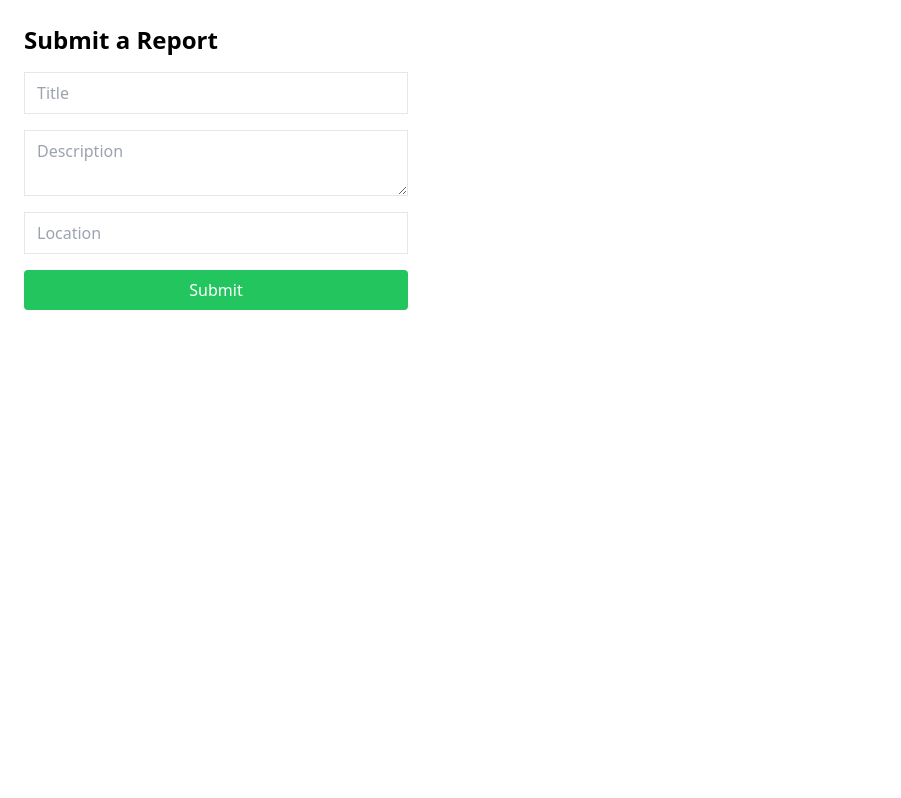
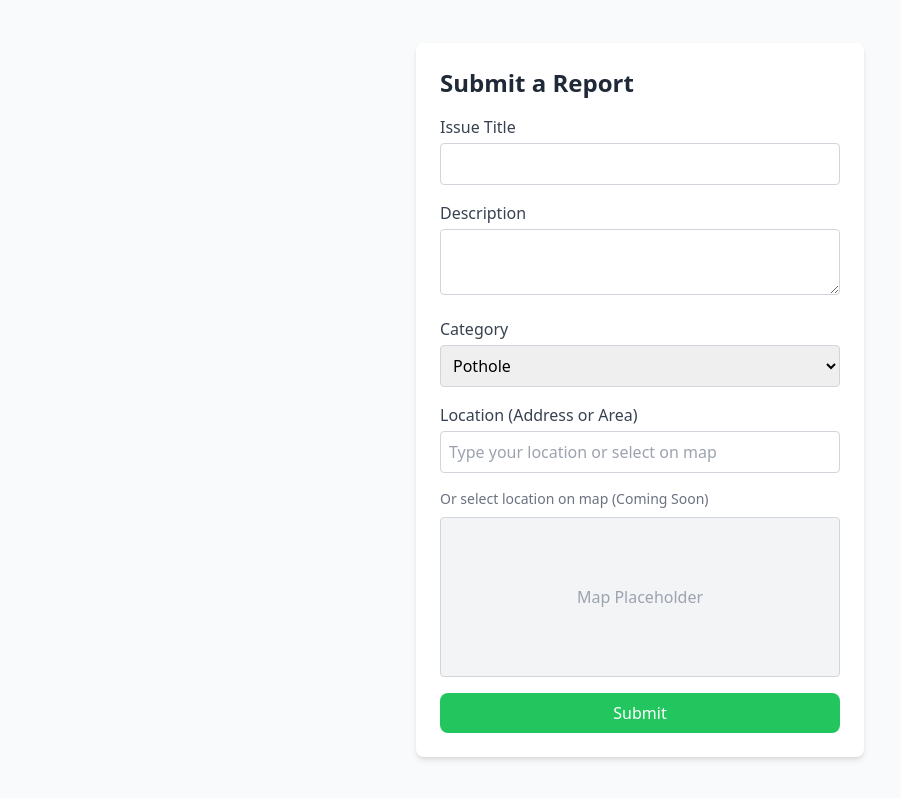
Before and after one commit to lnObempong/civicconnect, a React (Vite) app: page /report in a window 1280 px wide. Shown: the whole page, without its empty margins (0-901 px from the left). Built offline with nearby package versions, Linux system fonts and the light colour scheme.

Commit message:
Updating landing, submit report pages with updated categories and quotes

```diff
--- a/src/pages/Dashboard.jsx
+++ b/src/pages/Dashboard.jsx
@@ -1,12 +1,33 @@
+// src/pages/Dashboard.jsx
+import { useState } from "react";
+import { Link } from "react-router-dom";
+
 export default function Dashboard() {
+  const [reports, setReports] = useState([
+    { id: 1, title: "Pothole on Main St", category: "Pothole", status: "Pending" },
+    { id: 2, title: "Broken streetlight on Elm St", category: "Streetlight", status: "Resolved" },
+  ]);
+
   return (
-    <div className="p-6">
-      <h1 className="text-3xl font-bold mb-4">Your Reports</h1>
-      <a href="/report" className="bg-blue-500 text-white px-4 py-2 rounded">
-        Submit New Report
-      </a>
-      <div className="mt-6">
-        <p>No reports yet...</p>
+    <div className="min-h-screen bg-gray-50 p-6">
+      <div className="flex justify-between items-center mb-6">
+        <h1 className="text-3xl font-bold text-gray-800">Your Reports</h1>
+        <Link
+          to="/report"
+          className="bg-blue-500 text-white px-4 py-2 rounded-lg hover:bg-blue-600 transition"
+        >
+          Submit New Report
+        </Link>
+      </div>
+
+      <div className="grid grid-cols-1 md:grid-cols-2 gap-6">
+        {reports.map((report) => (
+          <div key={report.id} className="bg-white p-4 rounded-lg shadow hover:shadow-lg transition">
+            <h2 className="text-xl font-bold mb-1">{report.title}</h2>
+            <p className="text-gray-700">Category: {report.category}</p>
+            <p className="text-gray-600 mt-1">Status: {report.status}</p>
+          </div>
+        ))}
       </div>
     </div>
   );
--- a/src/pages/Landing.jsx
+++ b/src/pages/Landing.jsx
@@ -1,16 +1,49 @@
+// src/pages/Landing.jsx
+import { Link } from "react-router-dom";
+
 export default function Landing() {
   return (
-    <div className="flex flex-col items-center justify-center h-screen">
-      <h1 className="text-4xl font-bold mb-4">Welcome to CivicConnect</h1>
-      <p className="mb-6 text-lg text-gray-600">
-        Report local issues and make your community better!
-      </p>
-      <a
-        href="/login"
-        className="bg-blue-500 text-white px-4 py-2 rounded hover:bg-blue-600"
-      >
-        Get Started
-      </a>
+    <div className="min-h-screen flex flex-col justify-between bg-gray-50">
+      {/* Hero Section */}
+      <section className="flex flex-col items-center justify-center flex-grow text-center px-4">
+        <h1 className="text-5xl font-extrabold mb-4 text-gray-800">
+          Welcome to CivicConnect
+        </h1>
+        <p className="text-lg mb-6 text-gray-600">
+          Empowering Citizens to Report Issues and Improve Communities
+        </p>
+        <Link
+          to="/login"
+          className="bg-blue-500 text-white px-6 py-3 rounded-lg hover:bg-blue-600 transition"
+        >
+          Get Started
+        </Link>
+      </section>
+
+      {/* Features Section */}
+      <section className="flex flex-wrap justify-center gap-8 p-8 bg-white shadow-inner">
+        <div className="bg-gray-100 p-6 rounded-lg w-64 text-center hover:shadow-lg transition">
+          <h2 className="font-bold text-xl mb-2">Report Issues Instantly</h2>
+          <p>Submit community issues quickly with photos and details.</p>
+        </div>
+        <div className="bg-gray-100 p-6 rounded-lg w-64 text-center hover:shadow-lg transition">
+          <h2 className="font-bold text-xl mb-2">Track Your Reports</h2>
+          <p>Follow up on your submissions and see progress in real-time.</p>
+        </div>
+        <div className="bg-gray-100 p-6 rounded-lg w-64 text-center hover:shadow-lg transition">
+          <h2 className="font-bold text-xl mb-2">Stay Informed</h2>
+          <p>Receive updates on community actions and outcomes.</p>
+        </div>
+      </section>
+
+      {/* Footer */}
+      <footer className="bg-gray-200 p-4 text-center">
+        <ul className="flex justify-center gap-6 text-gray-700">
+          <li><Link to="/about" className="hover:underline">About Us</Link></li>
+          <li><Link to="/contact" className="hover:underline">Contact</Link></li>
+          <li><Link to="/privacy" className="hover:underline">Privacy Policy</Link></li>
+        </ul>
+      </footer>
     </div>
   );
 }
--- a/src/pages/Login.jsx
+++ b/src/pages/Login.jsx
@@ -1,18 +1,43 @@
+import { useState } from "react";
+import { useNavigate } from "react-router-dom";
+
 export default function Login() {
+  const [username, setUsername] = useState("");
+  const [password, setPassword] = useState("");
+  const navigate = useNavigate();
+
+  const handleLogin = (e) => {
+    e.preventDefault();
+    // Mock validation
+    if (username === "user" && password === "pass") {
+      navigate("/dashboard"); // redirect to dashboard on success
+    } else {
+      alert("Invalid credentials");
+    }
+  };
+
   return (
-    <div className="flex flex-col items-center justify-center h-screen">
-      <h2 className="text-2xl font-bold mb-4">Login</h2>
+    <div style={{ display: "flex", flexDirection: "column", alignItems: "center", justifyContent: "center", height: "100vh" }}>
+      <h2>Login</h2>
+      <form onSubmit={handleLogin} style={{ display: "flex", flexDirection: "column", width: "300px" }}>
         <input
-        className="border px-3 py-2 mb-4 w-64"
           type="text"
           placeholder="Username"
+          value={username}
+          onChange={(e) => setUsername(e.target.value)}
+          style={{ marginBottom: "10px", padding: "8px" }}
         />
         <input
-        className="border px-3 py-2 mb-4 w-64"
           type="password"
           placeholder="Password"
+          value={password}
+          onChange={(e) => setPassword(e.target.value)}
+          style={{ marginBottom: "10px", padding: "8px" }}
         />
-      <button className="bg-green-500 text-white px-4 py-2 rounded">Login</button>
+        <button type="submit" style={{ padding: "8px", backgroundColor: "#4ade80", color: "#fff" }}>
+          Login
+        </button>
+      </form>
     </div>
   );
 }
--- a/src/pages/SubmitReport.jsx
+++ b/src/pages/SubmitReport.jsx
@@ -1,12 +1,101 @@
+import { useState } from "react";
+
 export default function SubmitReport() {
+  const [title, setTitle] = useState("");
+  const [description, setDescription] = useState("");
+  const [category, setCategory] = useState("Pothole");
+  const [location, setLocation] = useState("");
+
+  const handleSubmit = (e) => {
+    e.preventDefault();
+    // For now, we just alert, later connect to backend + API
+    alert(
+      `Report Submitted!\nTitle: ${title}\nDescription: ${description}\nCategory: ${category}\nLocation: ${location}`
+    );
+  };
+
   return (
-    <div className="p-6">
-      <h2 className="text-2xl font-bold mb-4">Submit a Report</h2>
-      <form className="flex flex-col w-96">
-        <input className="border px-3 py-2 mb-4" type="text" placeholder="Title" />
-        <textarea className="border px-3 py-2 mb-4" placeholder="Description"></textarea>
-        <input className="border px-3 py-2 mb-4" type="text" placeholder="Location" />
-        <button className="bg-green-500 text-white px-4 py-2 rounded">Submit</button>
+    <div className="min-h-screen flex items-center justify-center bg-gray-50 p-4">
+      <form
+        onSubmit={handleSubmit}
+        className="bg-white shadow-md rounded-lg p-6 w-full max-w-md"
+      >
+        <h2 className="text-2xl font-bold mb-4 text-gray-800">Submit a Report</h2>
+
+        {/* Issue Title */}
+        <label className="block mb-4">
+          <span className="block text-gray-700 mb-1">Issue Title</span>
+          <input
+            type="text"
+            value={title}
+            onChange={(e) => setTitle(e.target.value)}
+            className="w-full border border-gray-300 p-2 rounded focus:outline-none focus:ring-2 focus:ring-blue-500"
+            required
+          />
+        </label>
+
+        {/* Description */}
+        <label className="block mb-4">
+          <span className="block text-gray-700 mb-1">Description</span>
+          <textarea
+            value={description}
+            onChange={(e) => setDescription(e.target.value)}
+            className="w-full border border-gray-300 p-2 rounded focus:outline-none focus:ring-2 focus:ring-blue-500"
+            required
+          ></textarea>
+        </label>
+
+        {/* Category */}
+        <label className="block mb-4">
+  <span className="block text-gray-700 mb-1">Category</span>
+  <select
+    value={category}
+    onChange={(e) => setCategory(e.target.value)}
+    className="w-full border border-gray-300 p-2 rounded focus:outline-none focus:ring-2 focus:ring-blue-500"
+    required
+  >
+    <option value="Pothole">Pothole</option>
+    <option value="Streetlight">Streetlight</option>
+    <option value="Trash">Trash</option>
+    <option value="Security">Security</option>
+    <option value="Sanitation">Sanitation</option>
+    <option value="Electricity">Electricity</option>
+    <option value="Education/School">Education/School</option>
+    <option value="Health">Health</option>
+    <option value="Environment">Environment</option>
+    <option value="Water">Water</option>
+    <option value="Other">Other</option>
+  </select>
+</label>
+
+
+        {/* Location */}
+        <label className="block mb-4">
+          <span className="block text-gray-700 mb-1">Location (Address or Area)</span>
+          <input
+            type="text"
+            value={location}
+            onChange={(e) => setLocation(e.target.value)}
+            placeholder="Type your location or select on map"
+            className="w-full border border-gray-300 p-2 rounded focus:outline-none focus:ring-2 focus:ring-blue-500"
+            required
+          />
+        </label>
+
+        {/* Placeholder for Map */}
+        <div className="mb-4">
+          <p className="text-gray-500 text-sm mb-2">Or select location on map (Coming Soon)</p>
+          <div className="bg-gray-100 h-40 rounded border border-gray-300 flex items-center justify-center text-gray-400">
+            Map Placeholder
+          </div>
+        </div>
+
+        <button
+          type="submit"
+          className="w-full bg-green-500 text-white p-2 rounded-lg hover:bg-green-600 transition"
+        >
+          Submit
+        </button>
       </form>
     </div>
   );
```
Lines whose indentation alone changed are shown as unchanged.
